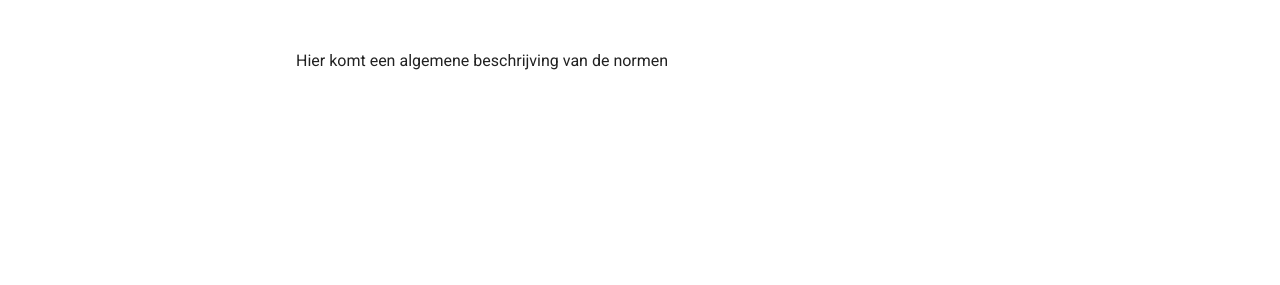
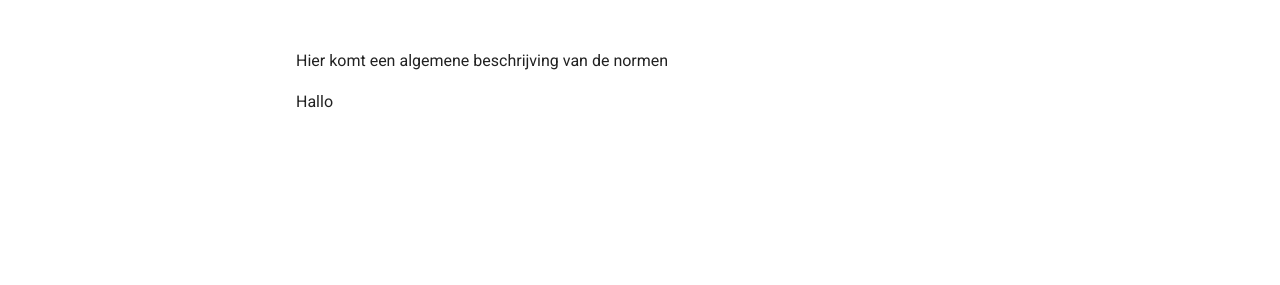
Before and after one commit to ruthkoole/algoritmekader-test, an MkDocs documentation site: the page built from docs/normen/index.md, in a window 1280 px wide. Shown: the part 220-505 px from the top of the page. Built offline with MkDocs 1.6.1 and Material for MkDocs 9.7.7, drawn with Linux system fonts in a browser that asks for light colours; comment, search, counter and statistics services are not loaded.

Commit message:
kleine aanpassing

```diff
--- a/docs/normen/index.md
+++ b/docs/normen/index.md
@@ -4,3 +4,5 @@ summary: Hier staat een korte samenvatting over dit onderwerp
 ---
 
 Hier komt een algemene beschrijving van de normen
+
+Hallo
--- a/mkdocs.yml
+++ b/mkdocs.yml
@@ -69,8 +69,7 @@ nav:
     - Normen:
         - normen/index.md
         - normen/norm1.md
-    - Instrumenten:
-        - instrumenten/index.md
+    - Instrumenten: instrumenten/index.md
 
 # Extra opties
 markdown_extensions:
```
